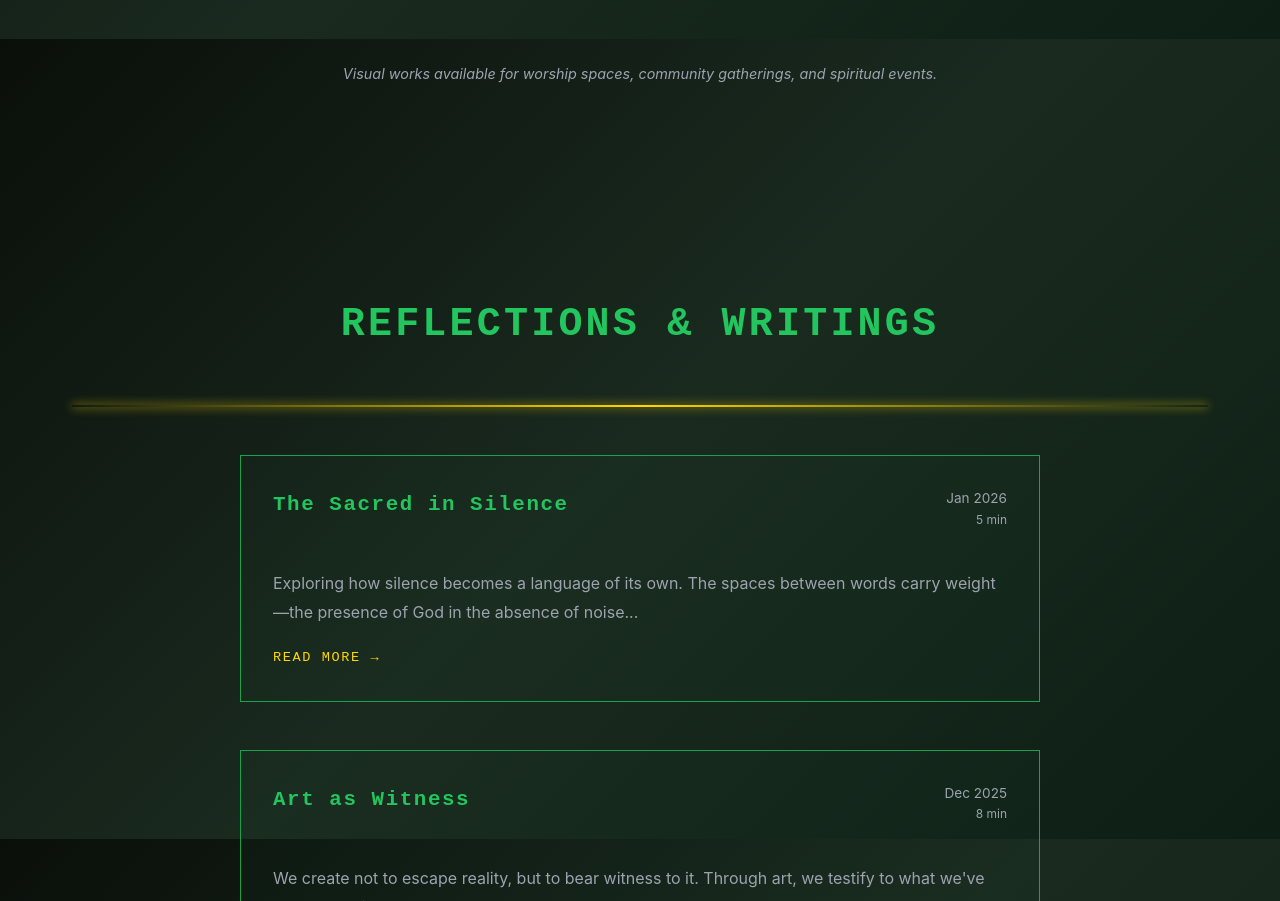
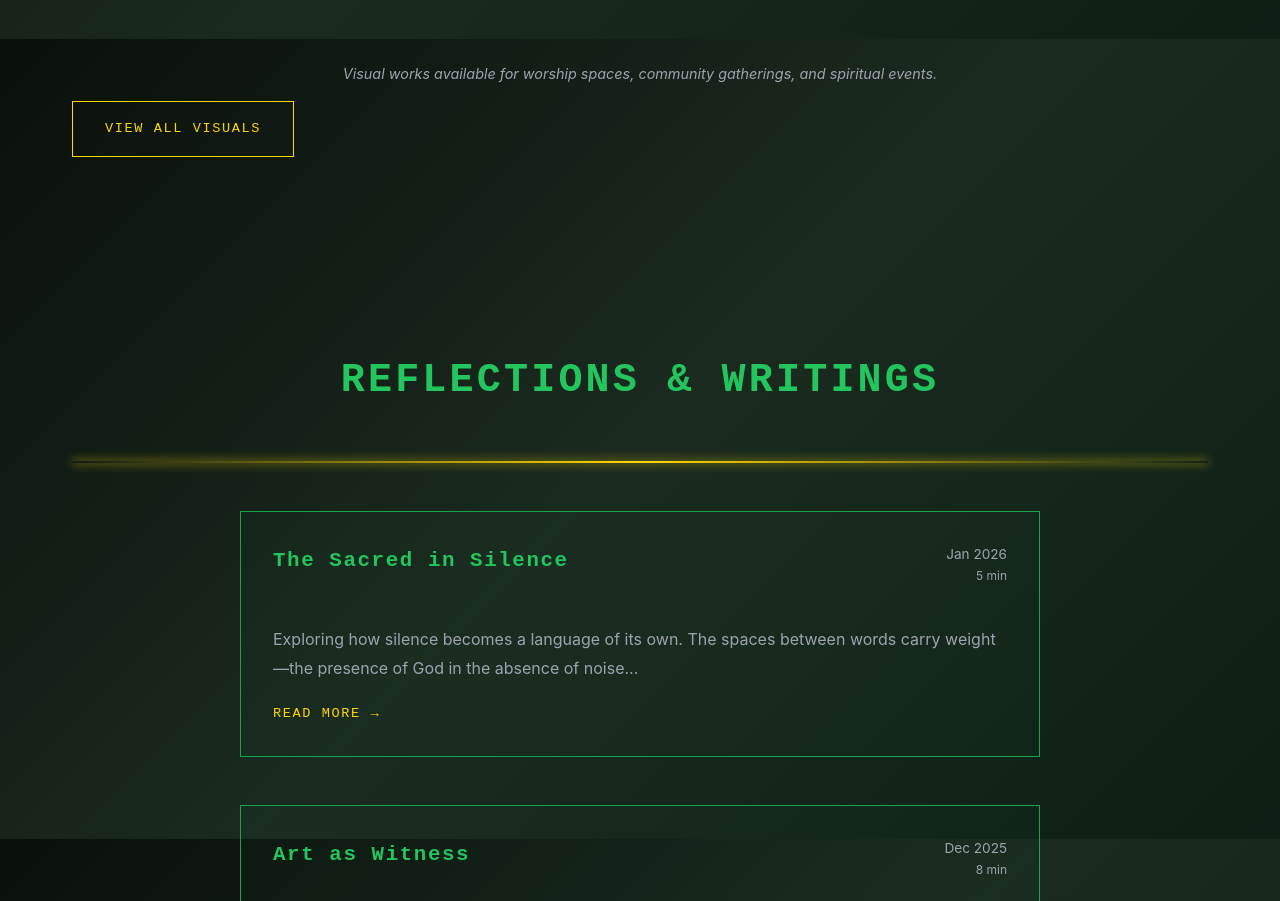
Before and after one commit to Pillar-Of-Light/homebase, a React (Create React App) app: page / in a window 1280 px wide. Shown: the part 3961-4862 px from the top of the page. Built offline with nearby package versions, Linux system fonts and the light colour scheme.

Commit message:
Add 'View All Visuals' link and enhance morevisuals page
Added a 'View All Visuals' button to the Visuals section for easier navigation. Refactored morevisuals.jsx to a full React component with header, footer, and styled grid display of visual works for improved user experience and consistency.

```diff
--- a/src/components/sections/visuals.jsx
+++ b/src/components/sections/visuals.jsx
@@ -1,5 +1,6 @@
 import React from "react";
 import GoldDivider from "../ui/gold-divider";
+import { Link } from "react-router-dom";
 
 export default function Visuals() {
   const visualWorks = [
@@ -122,6 +123,23 @@ export default function Visuals() {
           Visual works available for worship spaces, community gatherings, and spiritual events.
         </p>
       </div>
+      <Link
+        to="/visuals"
+        style={{
+          display: "inline-block",
+          padding: "1rem 2rem",
+          border: "1px solid var(--color-gold)",
+          color: "var(--color-gold)",
+          fontFamily: "var(--font-heading)",
+          fontSize: "0.85rem",
+          letterSpacing: "0.1rem",
+          textTransform: "uppercase",
+          transition: "all 0.3s ease",
+          textDecoration: "none"
+        }}
+        >
+          View All Visuals
+        </Link>
     </section>
   );
 }
```
Also changed, not shown: src/pages/morevisuals.jsx (+67 -0 lines).
